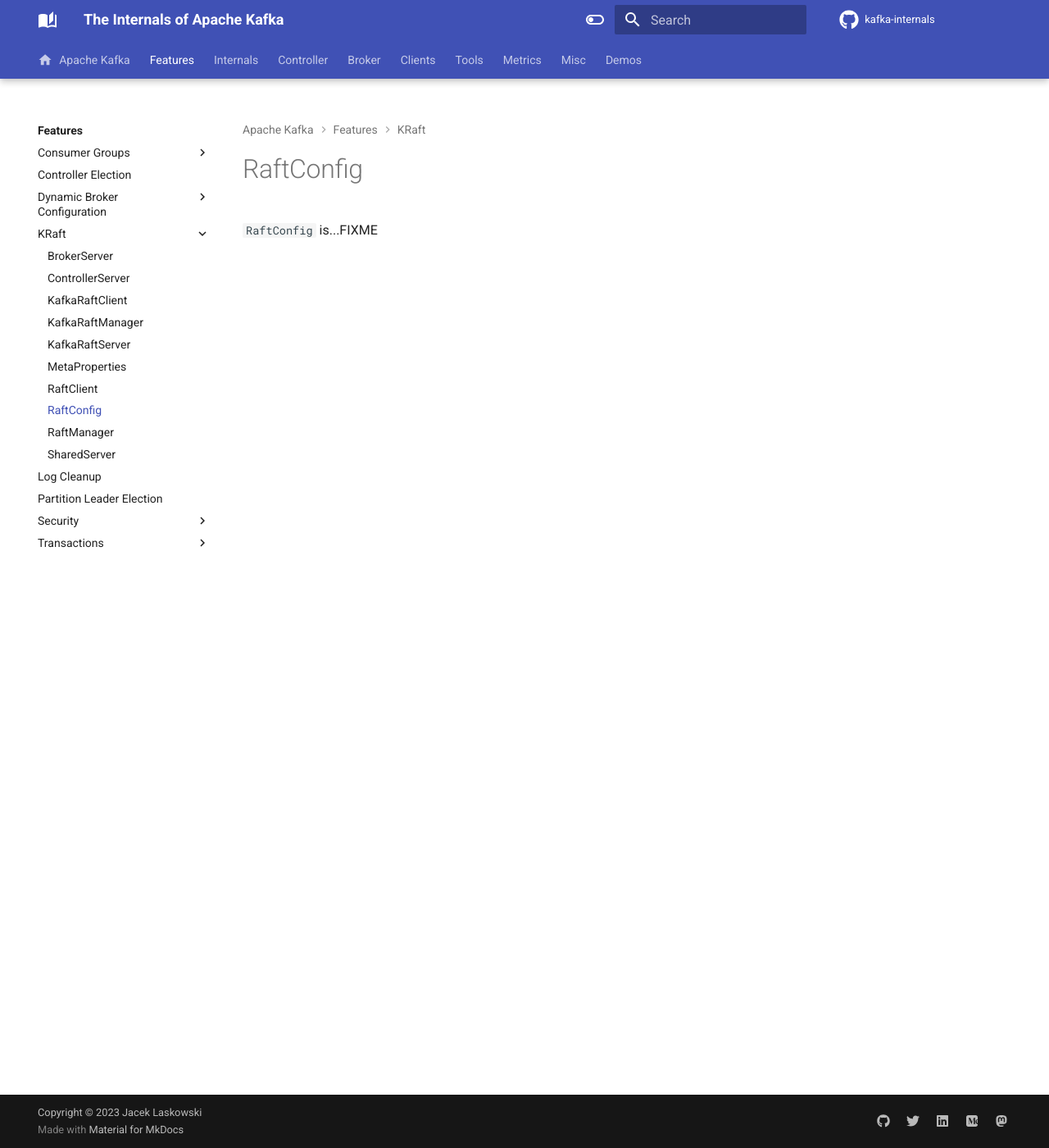
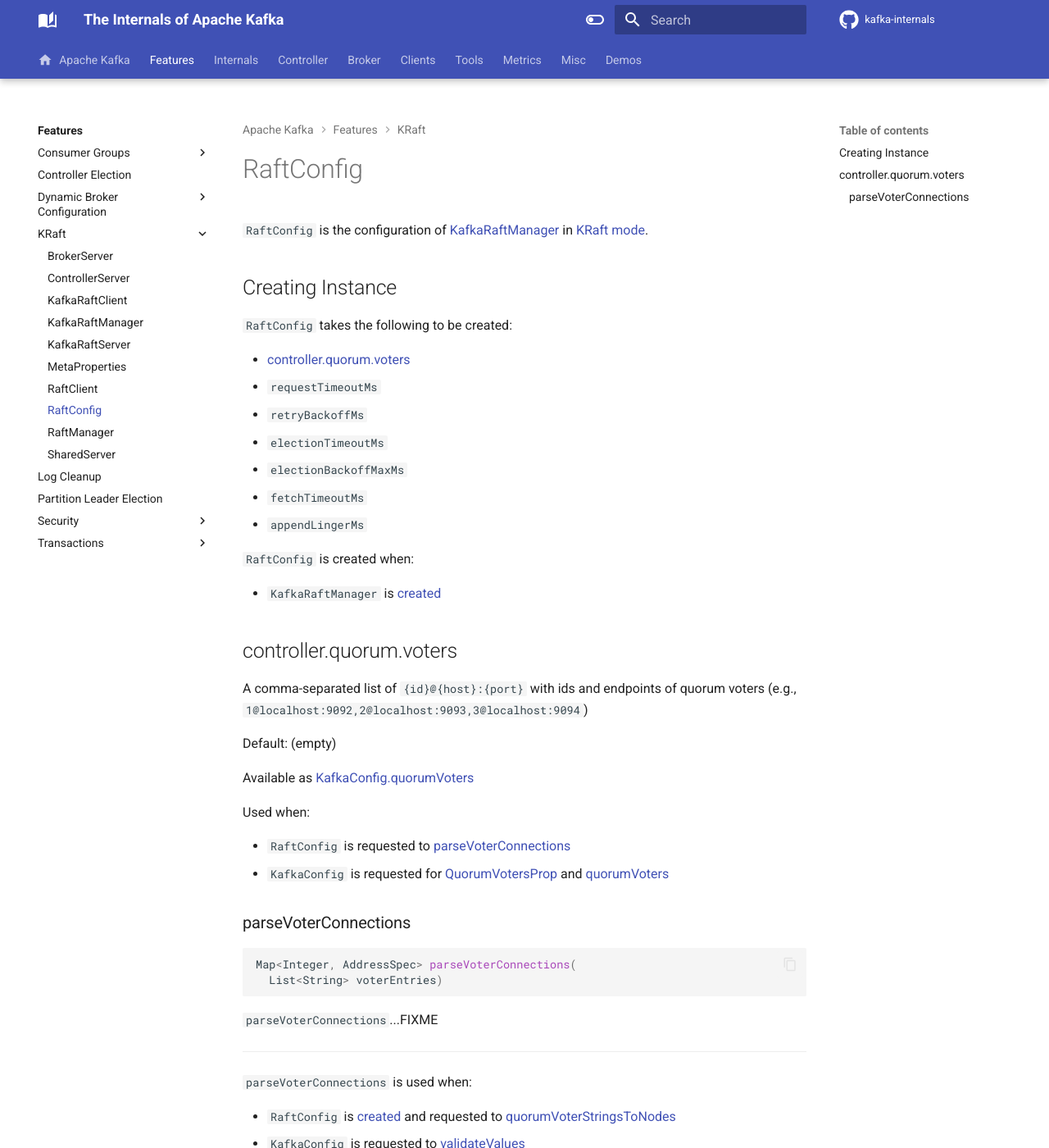
Before and after one commit to japila-books/kafka-internals, an MkDocs documentation site: the page built from docs/raft/RaftConfig.md, in a window 1280 px wide and 1400 px high. Shown: the whole window at 82% size. Built offline with MkDocs 1.6.1 and Material for MkDocs 9.7.7, drawn with Linux system fonts in a browser that asks for light colours; comment, search, counter and statistics services are not loaded; some of the changed text lies outside the part shown.

Commit message:
KafkaRaftServer, RaftConfig, controller.quorum.voters

````diff
--- a/docs/raft/RaftConfig.md
+++ b/docs/raft/RaftConfig.md
@@ -1,3 +1,50 @@
 # RaftConfig
 
-`RaftConfig` is...FIXME
+`RaftConfig` is the configuration of [KafkaRaftManager](KafkaRaftManager.md#raftConfig) in [KRaft mode](index.md).
+
+## Creating Instance
+
+`RaftConfig` takes the following to be created:
+
+* <span id="voterConnections"> [controller.quorum.voters](#QUORUM_VOTERS_CONFIG)
+* <span id="requestTimeoutMs"> `requestTimeoutMs`
+* <span id="retryBackoffMs"> `retryBackoffMs`
+* <span id="electionTimeoutMs"> `electionTimeoutMs`
+* <span id="electionBackoffMaxMs"> `electionBackoffMaxMs`
+* <span id="fetchTimeoutMs"> `fetchTimeoutMs`
+* <span id="appendLingerMs"> `appendLingerMs`
+
+`RaftConfig` is created when:
+
+* `KafkaRaftManager` is [created](KafkaRaftManager.md#raftConfig)
+
+## <span id="QUORUM_VOTERS_CONFIG"> controller.quorum.voters { #controller.quorum.voters }
+
+A comma-separated list of `{id}@{host}:{port}` with ids and endpoints of quorum voters (e.g., `1@localhost:9092,2@localhost:9093,3@localhost:9094`)
+
+Default: (empty)
+
+Available as [KafkaConfig.quorumVoters](../KafkaConfig.md#quorumVoters)
+
+Used when:
+
+* `RaftConfig` is requested to [parseVoterConnections](#parseVoterConnections)
+* `KafkaConfig` is requested for [QuorumVotersProp](../KafkaConfig.md#QuorumVotersProp) and [quorumVoters](../KafkaConfig.md#quorumVoters)
+
+### parseVoterConnections { #parseVoterConnections }
+
+```java
+Map<Integer, AddressSpec> parseVoterConnections(
+  List<String> voterEntries)
+```
+
+`parseVoterConnections`...FIXME
+
+---
+
+`parseVoterConnections` is used when:
+
+* `RaftConfig` is [created](#voterConnections) and requested to [quorumVoterStringsToNodes](#quorumVoterStringsToNodes)
+* `KafkaConfig` is requested to [validateValues](../KafkaConfig.md#validateValues)
+* `KafkaRaftServer` is [created](KafkaRaftServer.md#controllerQuorumVotersFuture)
+* `KafkaServer` is requested to [start up](../broker/KafkaServer.md#startup)
````
Also changed, not shown: docs/KafkaConfig.md (+4 -0 lines), docs/raft/KafkaRaftServer.md (+33 -8 lines), docs/raft/SharedServer.md (+14 -1 lines), docs/raft/index.md (+8 -2 lines).
